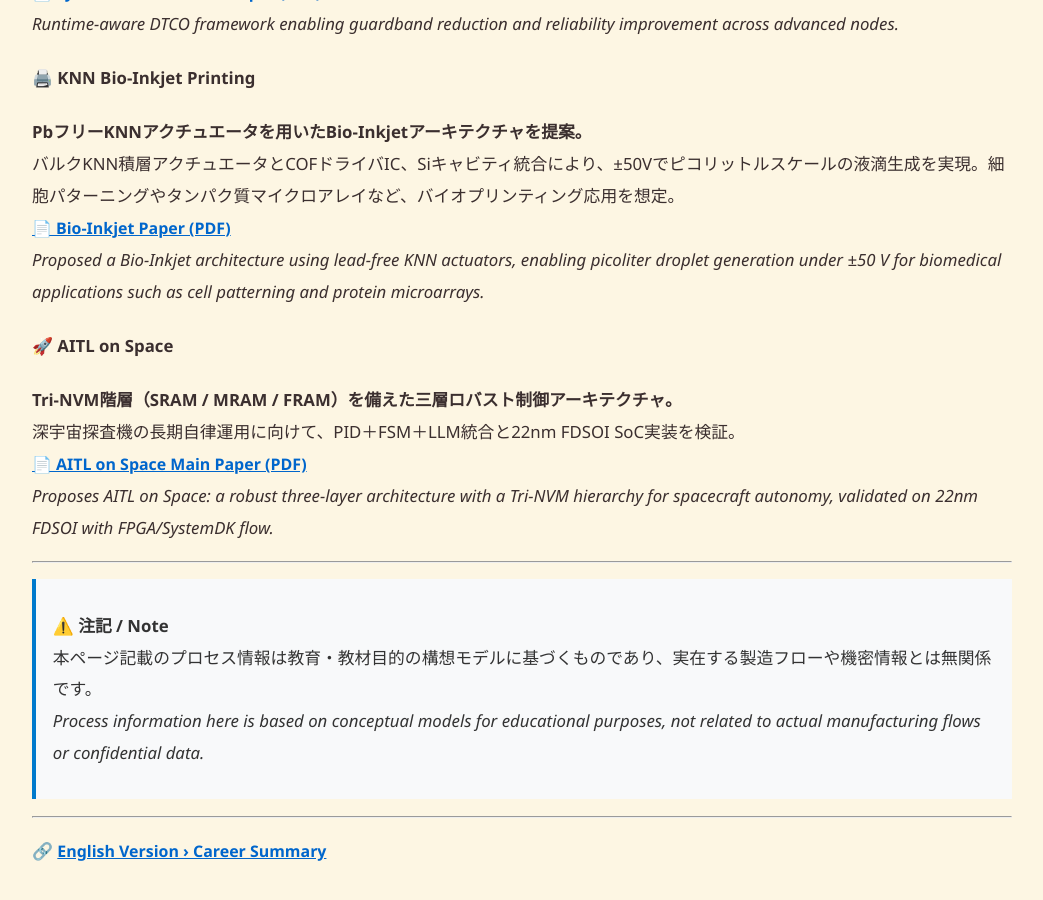
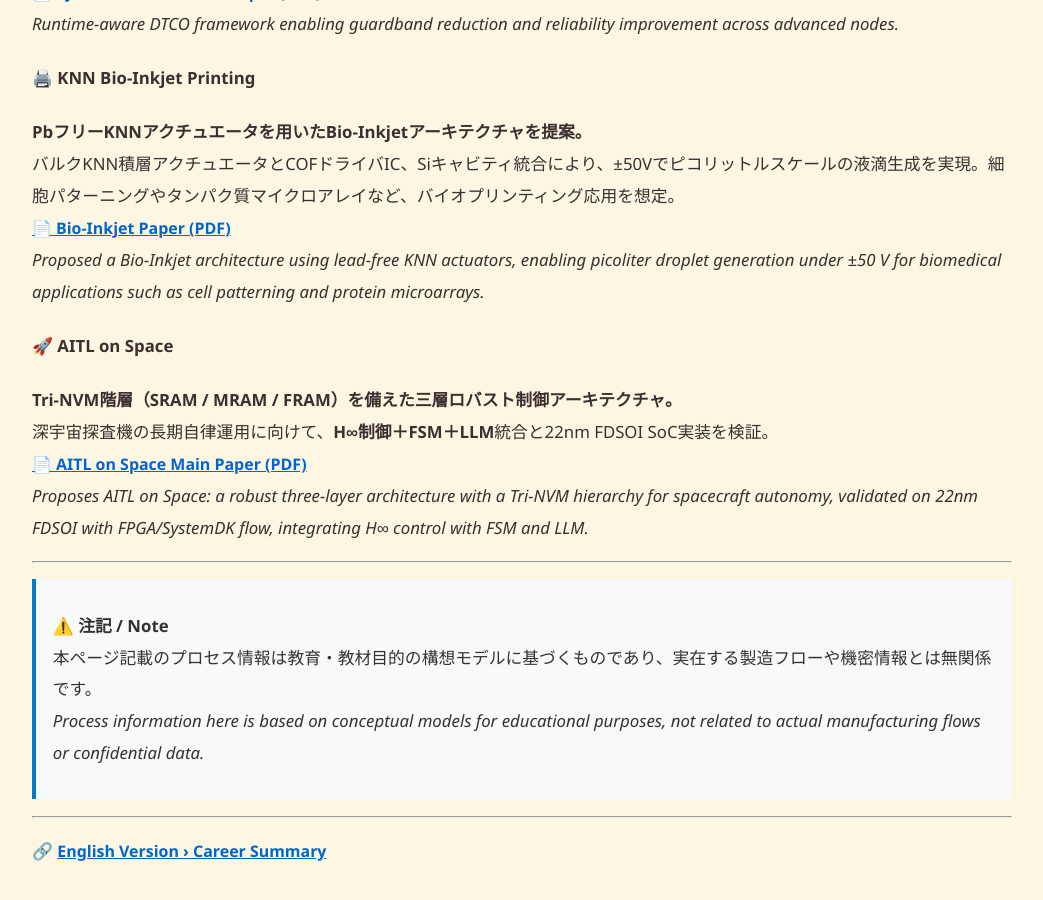
Before and after one commit to Samizo-AITL/Samizo-AITL.github.io, a Jekyll site: the page built from about/career-summary/index.md, in a window 1280 px wide and 900 px high, scrolled down 4127 px. Shown: the whole window, without its empty margins (118-1161 px from the left). Built offline with Jekyll 4.4.1, drawn with Linux system fonts in a browser that asks for light colours.

Commit message:
Update index.md

```diff
--- a/about/career-summary/index.md
+++ b/about/career-summary/index.md
@@ -142,9 +142,9 @@ RC遅延・熱結合・EMI変動を実時間で補償し、サブ2nm世代の信
 
 #### 🚀 AITL on Space
 **Tri-NVM階層（SRAM / MRAM / FRAM）を備えた三層ロバスト制御アーキテクチャ。**
-深宇宙探査機の長期自律運用に向けて、PID＋FSM＋LLM統合と22nm FDSOI SoC実装を検証。
+深宇宙探査機の長期自律運用に向けて、**H∞制御＋FSM＋LLM**統合と22nm FDSOI SoC実装を検証。
 [📄 AITL on Space Main Paper (PDF)](./docs/aitl_space.pdf)
-*Proposes AITL on Space: a robust three-layer architecture with a Tri-NVM hierarchy for spacecraft autonomy, validated on 22nm FDSOI with FPGA/SystemDK flow.*
+*Proposes AITL on Space: a robust three-layer architecture with a Tri-NVM hierarchy for spacecraft autonomy, validated on 22nm FDSOI with FPGA/SystemDK flow, integrating H∞ control with FSM and LLM.*
 
 ---
 
```
